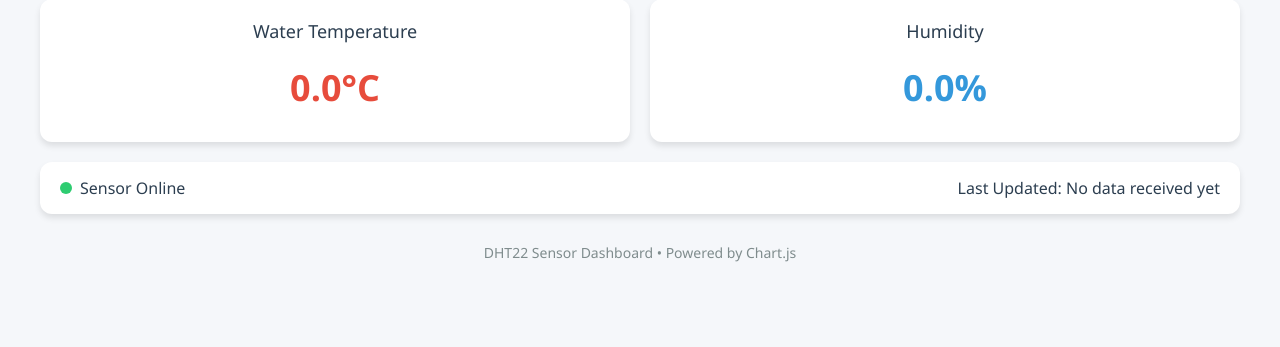
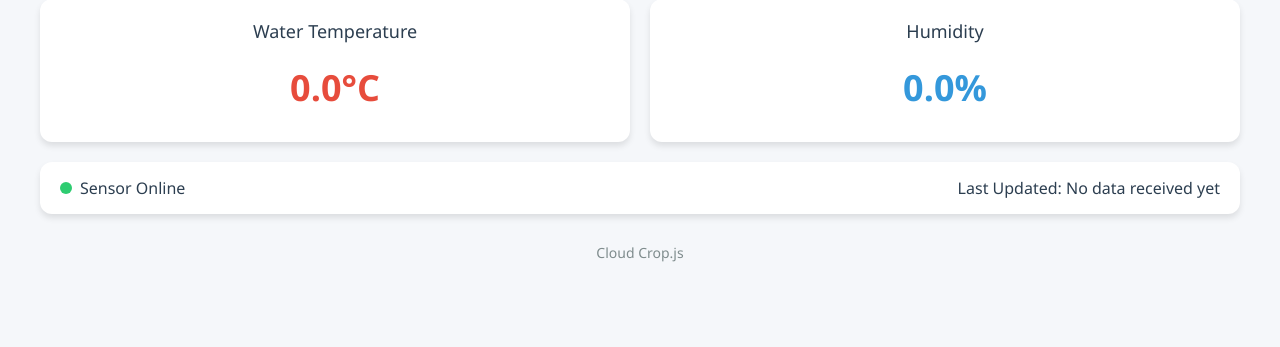
Before and after one commit to shreyash-patukale/cloud-crop, a Flask app: page / in a window 1280 px wide. Shown: the part 173-520 px from the top of the page. Run offline with Flask 2, Linux system fonts and the light colour scheme.

Commit message:
Update index.html

```diff
--- a/templates/index.html
+++ b/templates/index.html
@@ -157,7 +157,7 @@
         </div>
 
         <footer>
-            <p>DHT22 Sensor Dashboard • Powered by Chart.js</p>
+            <p>Cloud Crop.js</p>
         </footer>
     </div>
 
```
